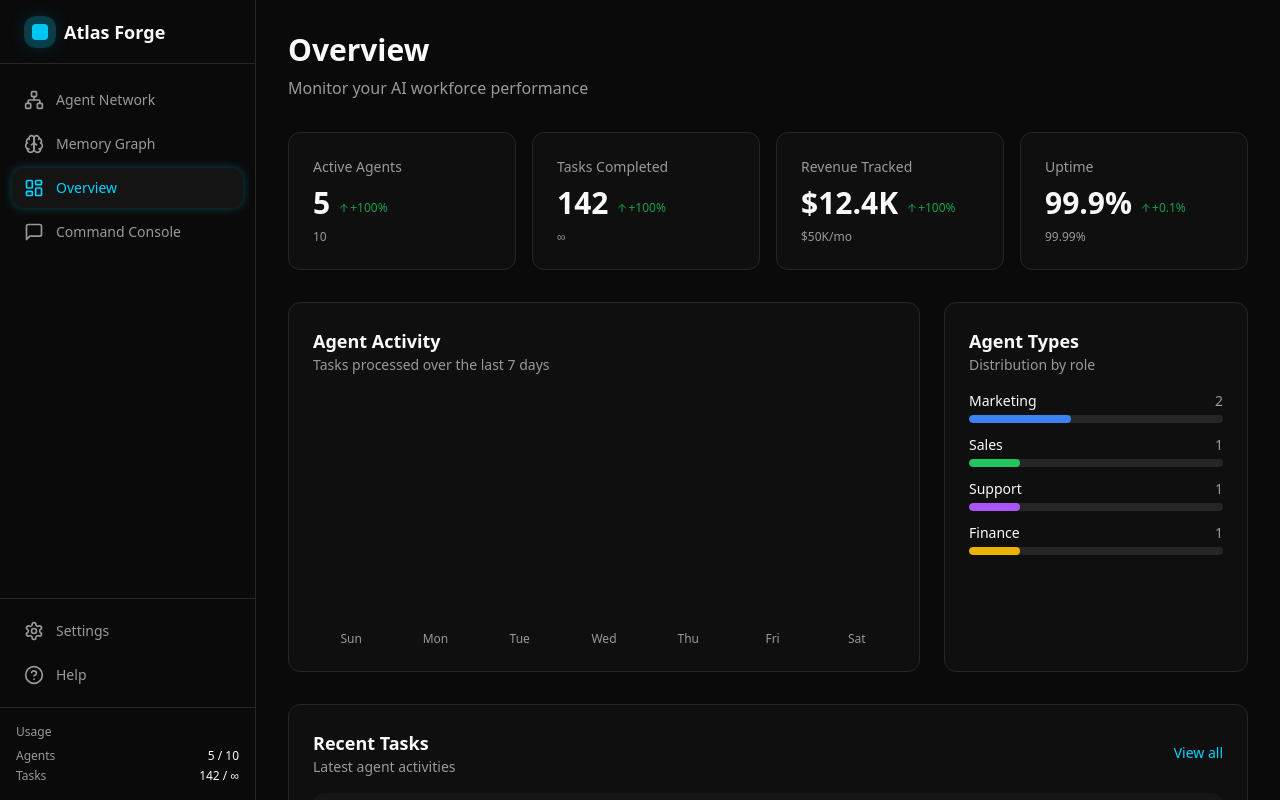
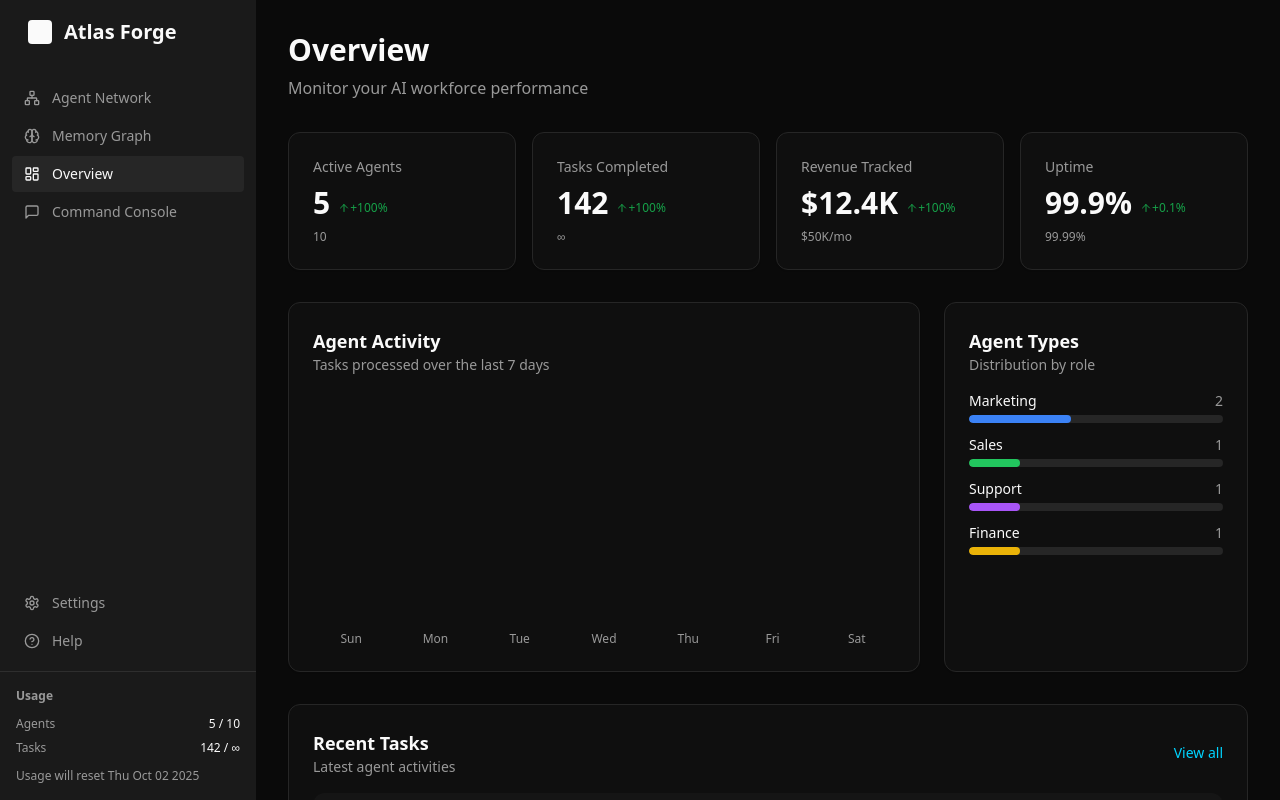
Before and after one commit to killamdiaz/meta-agent-platform-ui, a React (Vite) app: page / in a window 1280 px wide. Shown: the top 800 px of the page. Built offline with nearby package versions, Linux system fonts and the light colour scheme; the HTML template or start-up script is replaced by a standard one.

Commit message:
Refactor: Update sidebar styling

```diff
--- a/src/components/AppSidebar.tsx
+++ b/src/components/AppSidebar.tsx
@@ -16,76 +16,73 @@ const bottomNav = [
 
 export function AppSidebar() {
   return (
-    <div className="flex h-screen w-64 flex-col border-r border-border bg-sidebar">
+    <div className="flex h-screen w-64 flex-col bg-sidebar">
       {/* Logo */}
-      <div className="flex h-16 items-center px-6 border-b border-border">
+      <div className="flex h-16 items-center px-6">
         <div className="flex items-center gap-2">
-          <div className="w-8 h-8 rounded-lg bg-atlas-glow/20 flex items-center justify-center">
-            <div className="w-4 h-4 rounded bg-atlas-glow animate-pulse-glow" />
+          <div className="w-8 h-8 rounded flex items-center justify-center">
+            <div className="w-6 h-6 rounded bg-foreground" />
           </div>
-          <span className="text-lg font-semibold text-foreground">Atlas Forge</span>
+          <span className="text-xl font-semibold text-foreground">Atlas Forge</span>
         </div>
       </div>
 
       {/* Main Navigation */}
-      <nav className="flex-1 space-y-1 px-3 py-4">
+      <nav className="flex-1 space-y-0.5 px-3 py-4">
         {navigation.map((item) => (
           <NavLink
             key={item.name}
             to={item.href}
             className={({ isActive }) =>
               cn(
-                "flex items-center gap-3 rounded-lg px-3 py-2.5 text-sm font-medium transition-all",
+                "flex items-center gap-3 rounded px-3 py-2 text-sm font-normal transition-colors",
                 isActive
-                  ? "bg-sidebar-accent text-atlas-glow shadow-[0_0_10px_hsl(var(--atlas-glow)/0.3)]"
-                  : "text-muted-foreground hover:bg-sidebar-accent/50 hover:text-foreground"
+                  ? "bg-sidebar-accent text-foreground"
+                  : "text-muted-foreground hover:text-foreground"
               )
             }
           >
-            {({ isActive }) => (
-              <>
-                <item.icon className={cn("h-5 w-5", isActive && "text-atlas-glow")} />
-                {item.name}
-              </>
-            )}
+            <item.icon className="h-4 w-4" />
+            {item.name}
           </NavLink>
         ))}
       </nav>
 
       {/* Bottom Navigation */}
-      <div className="border-t border-border p-3 space-y-1">
+      <div className="p-3 space-y-0.5">
         {bottomNav.map((item) => (
           <NavLink
             key={item.name}
             to={item.href}
             className={({ isActive }) =>
               cn(
-                "flex items-center gap-3 rounded-lg px-3 py-2.5 text-sm font-medium transition-all",
+                "flex items-center gap-3 rounded px-3 py-2 text-sm font-normal transition-colors",
                 isActive
-                  ? "bg-sidebar-accent text-atlas-glow"
-                  : "text-muted-foreground hover:bg-sidebar-accent/50 hover:text-foreground"
+                  ? "bg-sidebar-accent text-foreground"
+                  : "text-muted-foreground hover:text-foreground"
               )
             }
           >
-            <item.icon className="h-5 w-5" />
+            <item.icon className="h-4 w-4" />
             {item.name}
           </NavLink>
         ))}
       </div>
 
       {/* Usage Stats */}
-      <div className="border-t border-border p-4 space-y-2">
-        <div className="text-xs text-muted-foreground">Usage</div>
-        <div className="space-y-1">
+      <div className="border-t border-sidebar-border p-4 space-y-3">
+        <div className="text-xs font-semibold text-muted-foreground">Usage</div>
+        <div className="space-y-2">
           <div className="flex justify-between text-xs">
             <span className="text-muted-foreground">Agents</span>
-            <span className="text-foreground font-medium">5 / 10</span>
+            <span className="text-foreground">5 / 10</span>
           </div>
           <div className="flex justify-between text-xs">
             <span className="text-muted-foreground">Tasks</span>
-            <span className="text-foreground font-medium">142 / ∞</span>
+            <span className="text-foreground">142 / ∞</span>
           </div>
         </div>
+        <div className="text-xs text-muted-foreground">Usage will reset Thu Oct 02 2025</div>
       </div>
     </div>
   );
--- a/src/index.css
+++ b/src/index.css
@@ -38,13 +38,13 @@ All colors MUST be HSL.
 
     --radius: 0.75rem;
 
-    --sidebar-background: 0 0% 4%;
+    --sidebar-background: 0 0% 10%;
     --sidebar-foreground: 0 0% 98%;
     --sidebar-primary: 190 100% 50%;
     --sidebar-primary-foreground: 0 0% 4%;
-    --sidebar-accent: 0 0% 8%;
+    --sidebar-accent: 0 0% 15%;
     --sidebar-accent-foreground: 0 0% 98%;
-    --sidebar-border: 0 0% 12%;
+    --sidebar-border: 0 0% 18%;
     --sidebar-ring: 190 100% 50%;
 
     /* Atlas Forge specific colors */
```
